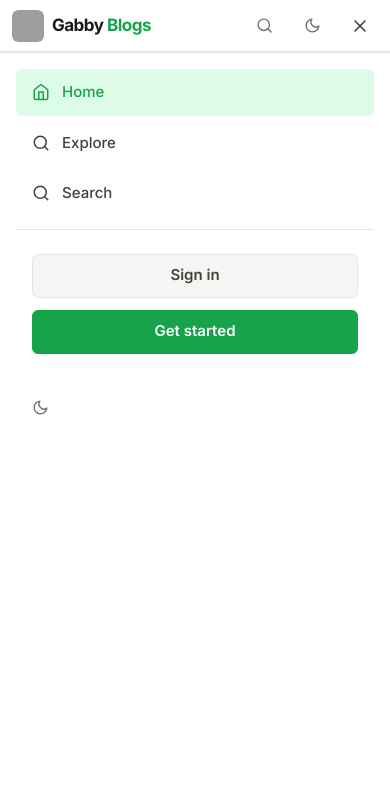
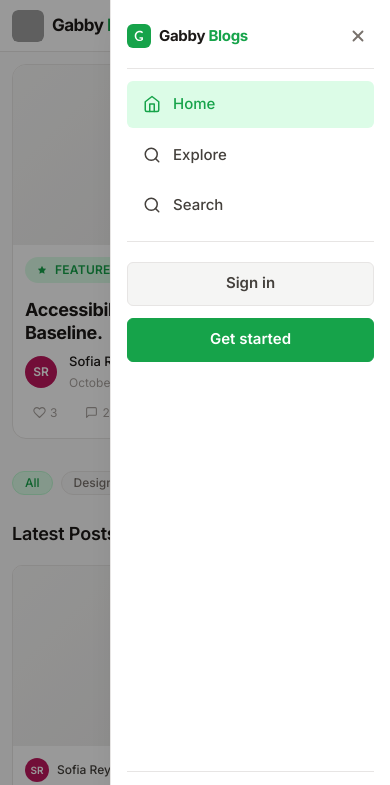
Before and after one commit to olag29144/Blog-website, a plain HTML site: page index.html in a window 390 px wide. Both pictures are taken after a click on the button 360 px from the left and 25 px from the top of the page. Shown: the top 785 px of the page. Drawn offline with Linux system fonts and the light colour scheme; grey boxes are pictures that could not be loaded.

Commit message:
Mobile menu: slide-in drawer from right side with backdrop

```diff
--- a/js/components/nav.js
+++ b/js/components/nav.js
@@ -76,7 +76,20 @@ const Nav = (() => {
         </div>
       </nav>
 
-      <div class="nav-mobile-menu" id="nav-mobile-menu" role="menu">
+      <div id="nav-mobile-backdrop" class="nav-mobile-backdrop" onclick="closeMobileMenu()" aria-hidden="true"></div>
+      <div class="nav-mobile-menu" id="nav-mobile-menu" role="dialog" aria-label="Navigation menu">
+        <div class="nav-mobile-menu-header">
+          <div class="nav-mobile-menu-logo">
+            <svg width="24" height="24" viewBox="0 0 28 28" fill="none" xmlns="http://www.w3.org/2000/svg">
+              <rect width="28" height="28" rx="7" fill="#16a34a"/>
+              <path d="M14.8 8C11.6 8 9 10.6 9 13.9c0 3.3 2.6 5.9 5.8 5.9 1.5 0 2.8-.5 3.8-1.4v-3h-4v1.6h2.2v.7c-.6.4-1.3.6-2 .6-2.3 0-4-1.8-4-4.3 0-2.4 1.7-4.3 4-4.3 1.1 0 2.1.4 2.8 1.1l1.1-1.2C17.8 8.6 16.4 8 14.8 8z" fill="white"/>
+            </svg>
+            <span>Gabby <span style="color:var(--color-accent)">Blogs</span></span>
+          </div>
+          <button class="nav-mobile-close" onclick="closeMobileMenu()" aria-label="Close menu">
+            <svg viewBox="0 0 24 24" fill="none" stroke="currentColor" stroke-width="2.5" stroke-linecap="round" stroke-linejoin="round"><line x1="18" y1="6" x2="6" y2="18"/><line x1="6" y1="6" x2="18" y2="18"/></svg>
+          </button>
+        </div>
         <a class="nav-mobile-link ${path === '/' ? 'active' : ''}" onclick="closeMobileMenu(); Router.navigate('/')" role="menuitem" tabindex="0">
           <svg width="18" height="18" viewBox="0 0 24 24" fill="none" stroke="currentColor" stroke-width="2" stroke-linecap="round" stroke-linejoin="round"><path d="M3 9l9-7 9 7v11a2 2 0 0 1-2 2H5a2 2 0 0 1-2-2z"/><polyline points="9 22 9 12 15 12 15 22"/></svg>
           Home
@@ -113,12 +126,12 @@ const Nav = (() => {
           </a>
         ` : `
           <hr class="divider" style="margin:var(--space-2) 0">
-          <div style="padding:var(--space-3) var(--space-4);display:flex;flex-direction:column;gap:var(--space-3)">
+          <div style="display:flex;flex-direction:column;gap:var(--space-3);padding:var(--space-2) 0">
             <button class="btn btn-secondary w-full" style="height:44px;font-size:var(--text-base)" onclick="closeMobileMenu(); Router.navigate('/login')">Sign in</button>
             <button class="btn btn-primary w-full" style="height:44px;font-size:var(--text-base)" onclick="closeMobileMenu(); Router.navigate('/register')">Get started</button>
           </div>
         `}
-        <div style="margin-top:var(--space-2);padding:var(--space-3) var(--space-4)">
+        <div style="margin-top:auto;padding-top:var(--space-4);border-top:1px solid var(--color-border)">
           <button class="theme-toggle" data-theme-toggle onclick="Theme.toggle()" aria-label="Toggle theme" style="width:auto;display:flex;align-items:center;gap:var(--space-2);color:var(--color-text-3);font-size:var(--text-sm)">
             <span>Toggle theme</span>
           </button>
@@ -134,11 +147,12 @@ const Nav = (() => {
     if (toggleBtn) {
       toggleBtn.addEventListener('click', () => {
         const menu = document.getElementById('nav-mobile-menu');
+        const backdrop = document.getElementById('nav-mobile-backdrop');
         const isOpen = menu.classList.toggle('open');
+        if (backdrop) backdrop.classList.toggle('open', isOpen);
+        document.body.style.overflow = isOpen ? 'hidden' : '';
         toggleBtn.setAttribute('aria-expanded', isOpen);
-        toggleBtn.innerHTML = isOpen
-          ? `<svg width="20" height="20" viewBox="0 0 24 24" fill="none" stroke="currentColor" stroke-width="2" stroke-linecap="round" stroke-linejoin="round"><line x1="18" y1="6" x2="6" y2="18"/><line x1="6" y1="6" x2="18" y2="18"/></svg>`
-          : `<svg width="20" height="20" viewBox="0 0 24 24" fill="none" stroke="currentColor" stroke-width="2" stroke-linecap="round" stroke-linejoin="round"><line x1="3" y1="6" x2="21" y2="6"/><line x1="3" y1="12" x2="21" y2="12"/><line x1="3" y1="18" x2="21" y2="18"/></svg>`;
+        toggleBtn.innerHTML = `<svg width="20" height="20" viewBox="0 0 24 24" fill="none" stroke="currentColor" stroke-width="2" stroke-linecap="round" stroke-linejoin="round"><line x1="3" y1="6" x2="21" y2="6"/><line x1="3" y1="12" x2="21" y2="12"/><line x1="3" y1="18" x2="21" y2="18"/></svg>`;
       });
     }
 
@@ -210,8 +224,11 @@ const Nav = (() => {
 
 function closeMobileMenu() {
   const menu = document.getElementById('nav-mobile-menu');
+  const backdrop = document.getElementById('nav-mobile-backdrop');
   const toggleBtn = document.getElementById('nav-mobile-toggle');
   if (menu) menu.classList.remove('open');
+  if (backdrop) backdrop.classList.remove('open');
+  document.body.style.overflow = '';
   if (toggleBtn) {
     toggleBtn.setAttribute('aria-expanded', 'false');
     toggleBtn.innerHTML = `<svg width="20" height="20" viewBox="0 0 24 24" fill="none" stroke="currentColor" stroke-width="2" stroke-linecap="round" stroke-linejoin="round"><line x1="3" y1="6" x2="21" y2="6"/><line x1="3" y1="12" x2="21" y2="12"/><line x1="3" y1="18" x2="21" y2="18"/></svg>`;
--- a/styles/components.css
+++ b/styles/components.css
@@ -298,21 +298,84 @@
 .nav-mobile-menu {
   display: none;
   position: fixed;
-  top: var(--nav-height);
-  left: 0;
+  top: 0;
   right: 0;
   bottom: 0;
+  width: 280px;
+  max-width: 85vw;
   background: var(--color-surface);
-  z-index: 99;
+  z-index: 200;
   overflow-y: auto;
-  padding: var(--space-4);
+  padding: var(--space-5) var(--space-4);
   flex-direction: column;
   gap: var(--space-1);
-  border-top: 1px solid var(--color-border);
+  border-left: 1px solid var(--color-border);
+  box-shadow: var(--shadow-xl);
+  animation: drawer-in 220ms cubic-bezier(0.25, 0.46, 0.45, 0.94);
+}
+
+@keyframes drawer-in {
+  from { transform: translateX(100%); opacity: 0.6; }
+  to   { transform: translateX(0);    opacity: 1; }
 }
 
 .nav-mobile-menu.open {
   display: flex;
+}
+
+.nav-mobile-backdrop {
+  display: none;
+  position: fixed;
+  inset: 0;
+  background: rgb(0 0 0 / 0.4);
+  z-index: 199;
+  animation: fade-in 220ms ease;
+}
+
+.nav-mobile-backdrop.open {
+  display: block;
+}
+
+.nav-mobile-menu-header {
+  display: flex;
+  align-items: center;
+  justify-content: space-between;
+  padding-bottom: var(--space-4);
+  margin-bottom: var(--space-2);
+  border-bottom: 1px solid var(--color-border);
+}
+
+.nav-mobile-menu-logo {
+  display: flex;
+  align-items: center;
+  gap: var(--space-2);
+  font-weight: var(--fw-bold);
+  font-size: var(--text-base);
+  color: var(--color-text);
+  letter-spacing: -0.02em;
+}
+
+.nav-mobile-close {
+  display: flex;
+  align-items: center;
+  justify-content: center;
+  width: 32px;
+  height: 32px;
+  border-radius: var(--radius-md);
+  color: var(--color-text-3);
+  cursor: pointer;
+  transition: background var(--transition-fast), color var(--transition-fast);
+  flex-shrink: 0;
+}
+
+.nav-mobile-close:hover {
+  background: var(--color-bg-2);
+  color: var(--color-text);
+}
+
+.nav-mobile-close svg {
+  width: 18px;
+  height: 18px;
 }
 
 .nav-mobile-link {
```
